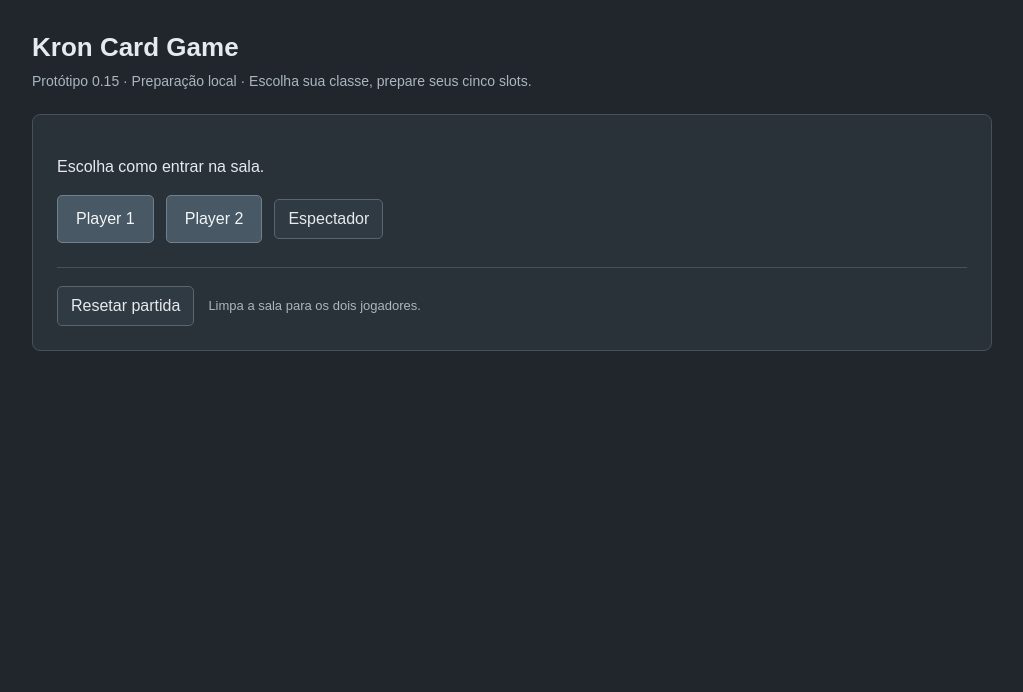
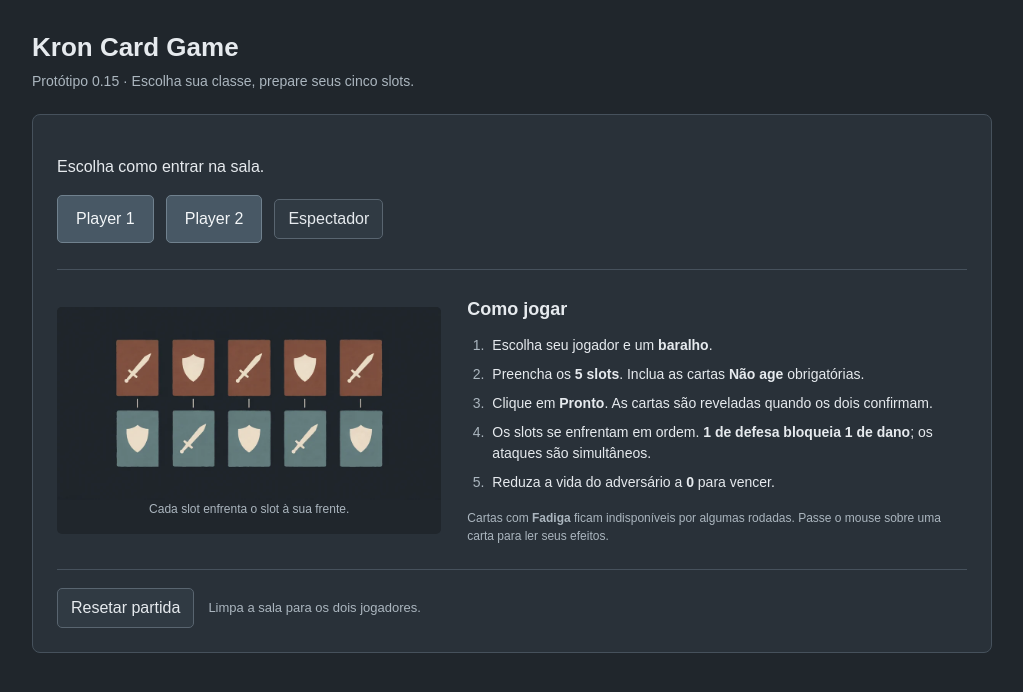
Before and after one commit to Luanrc/kron-cardgame, a Next.js app: page / in a window 1280 px wide. Shown: the top 692 px of the page, without its empty margins (128-1151 px from the left). Built offline with nearby package versions, Linux system fonts and the light colour scheme.

Commit message:
Add simple illustrated tutorial to player selection

```diff
--- a/app/globals.css
+++ b/app/globals.css
@@ -18,6 +18,17 @@ button.secondary:hover:not(:disabled) { background: #3a4650; }
 button.secondary:disabled, .ready-button:disabled, .enter-room:disabled { opacity: .5; }
 .lobby-reset { border-top: 1px solid var(--line); margin-top: 24px; padding-top: 18px; display: flex; align-items: center; gap: 14px; flex-wrap: wrap; }
 .lobby-reset span { font-size: 13px; color: var(--muted); }
+.quick-tutorial { display: grid; grid-template-columns: minmax(0, 1fr) minmax(0, 1.3fr); gap: 26px; align-items: center; border-top: 1px solid var(--line); margin-top: 26px; padding-top: 26px; }
+.tutorial-art { margin: 0; background: var(--background); border-radius: 5px; overflow: hidden; }
+.tutorial-art img { display: block; width: 100%; height: auto; }
+.tutorial-art figcaption { color: var(--muted); font-size: 12px; text-align: center; padding: 0 12px 16px; }
+.tutorial-copy h2 { margin-bottom: 12px; }
+.tutorial-copy ol { margin: 0; padding-left: 21px; font-size: 14px; }
+.tutorial-copy li { padding-left: 4px; }
+.tutorial-copy li + li { margin-top: 8px; }
+.tutorial-copy li::marker { color: var(--muted); }
+.tutorial-copy p { margin: 16px 0 0; color: var(--muted); font-size: 12px; }
+@media (max-width: 680px) { .quick-tutorial { grid-template-columns: 1fr; gap: 20px; } .tutorial-art { width: 100%; max-width: 400px; margin-inline: auto; } }
 .notice { color: #a7cfbf; font-size: 14px; margin-bottom: 0; }
 .error { color: #f1a4a4; }
 .status, .hint { color: var(--muted); font-size: 13px; }
--- a/app/page.tsx
+++ b/app/page.tsx
@@ -12,6 +12,7 @@ import { FatiguePanel } from "../components/fatigue-panel";
 import { LifePool, BattleSummary } from "../components/battle-summary";
 import { FloatingPanel, FloatingSummary } from "../components/floating-panel";
 import { HolyPowerPanel } from "../components/holy-power-panel";
+import { QuickTutorial } from "../components/quick-tutorial";
 
 export default function Home() {
  const [player, setPlayer] = useState<Viewer | null>(null);
@@ -124,10 +125,11 @@ export default function Home() {
  const required = player && player !== "spectator" && room ? room.noActionOptional[player] ? [] : requiredCardsFor(player, room.decks[player]) : [];
  const missingRequired = required.filter(card => !room?.ownSlots.includes(card));
  return <main>
-  <h1>Kron Card Game</h1><p className="subtitle">Protótipo 0.15 · Preparação local · Escolha sua classe, prepare seus cinco slots.</p>
+  <h1>Kron Card Game</h1><p className="subtitle">Protótipo 0.15 · Escolha sua classe, prepare seus cinco slots.</p>
   {!player && !chosenPlayer ? <section aria-label="Escolher jogador">
    <p>Escolha como entrar na sala.</p>
    <div className="buttons"><button disabled={busy} onClick={() => choosePlayer(1)}>Player 1</button><button disabled={busy} onClick={() => choosePlayer(2)}>Player 2</button><button className="secondary" disabled={busy} onClick={() => enter("spectator")}>Espectador</button></div>
+   <QuickTutorial />
    <div className="lobby-reset"><button className="secondary reset-button" disabled={busy} onClick={fullReset}>{busy ? "Resetando…" : "Resetar partida"}</button><span>Limpa a sala para os dois jogadores.</span></div>
    {notice && <p className="notice" role="status">{notice}</p>}
    {error && <p className="error" role="alert">{error}</p>}
--- /dev/null
+++ b/components/quick-tutorial.tsx
@@ -0,0 +1,19 @@
+export function QuickTutorial() {
+ return <aside className="quick-tutorial" aria-labelledby="tutorial-title">
+  <figure className="tutorial-art">
+   <img src="/images/tutorial-battle.webp" width={1000} height={500} alt="Duas fileiras de cinco cartas, com cada carta alinhada à adversária que enfrentará." />
+   <figcaption>Cada slot enfrenta o slot à sua frente.</figcaption>
+  </figure>
+  <div className="tutorial-copy">
+   <h2 id="tutorial-title">Como jogar</h2>
+   <ol>
+    <li>Escolha seu jogador e um <strong>baralho</strong>.</li>
+    <li>Preencha os <strong>5 slots</strong>. Inclua as cartas <strong>Não age</strong> obrigatórias.</li>
+    <li>Clique em <strong>Pronto</strong>. As cartas são reveladas quando os dois confirmam.</li>
+    <li>Os slots se enfrentam em ordem. <strong>1 de defesa bloqueia 1 de dano</strong>; os ataques são simultâneos.</li>
+    <li>Reduza a vida do adversário a <strong>0</strong> para vencer.</li>
+   </ol>
+   <p>Cartas com <strong>Fadiga</strong> ficam indisponíveis por algumas rodadas. Passe o mouse sobre uma carta para ler seus efeitos.</p>
+  </div>
+ </aside>;
+}
```
Also changed, not shown: public/images/tutorial-battle.webp (added).
